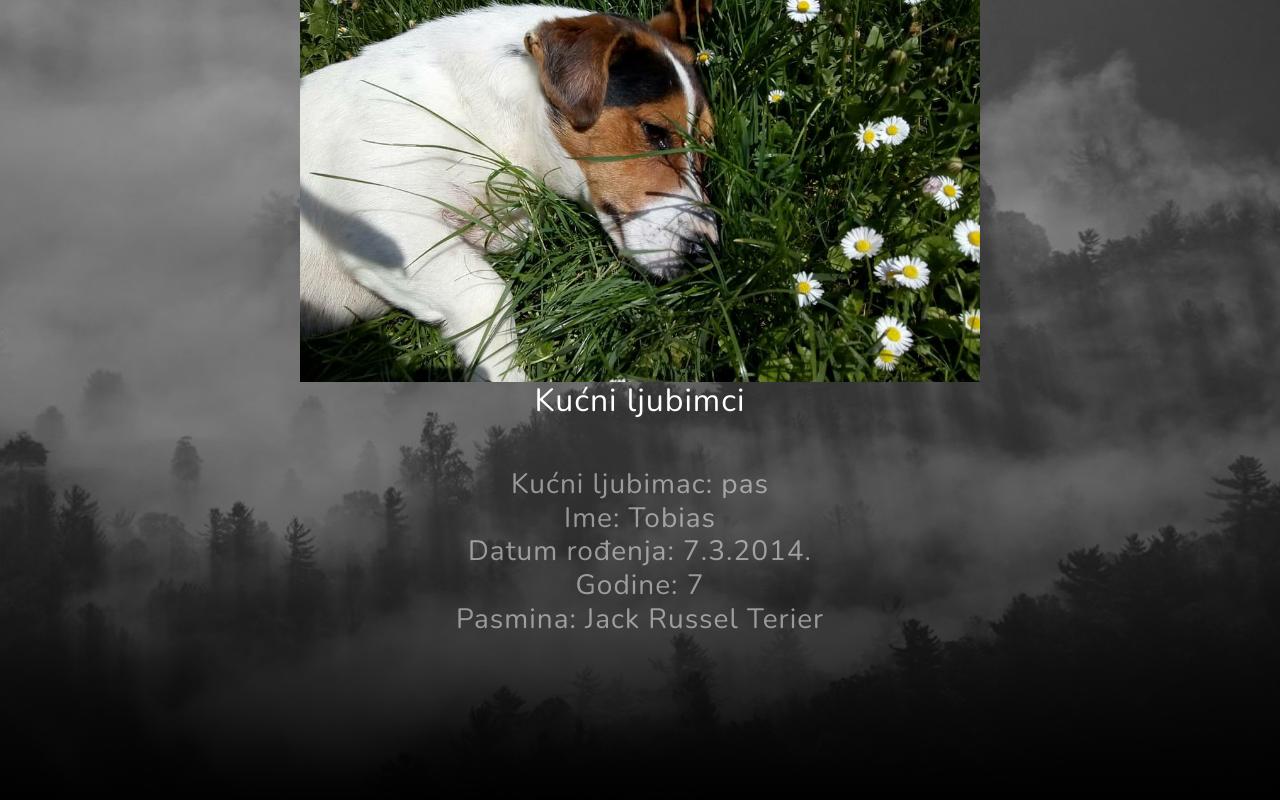
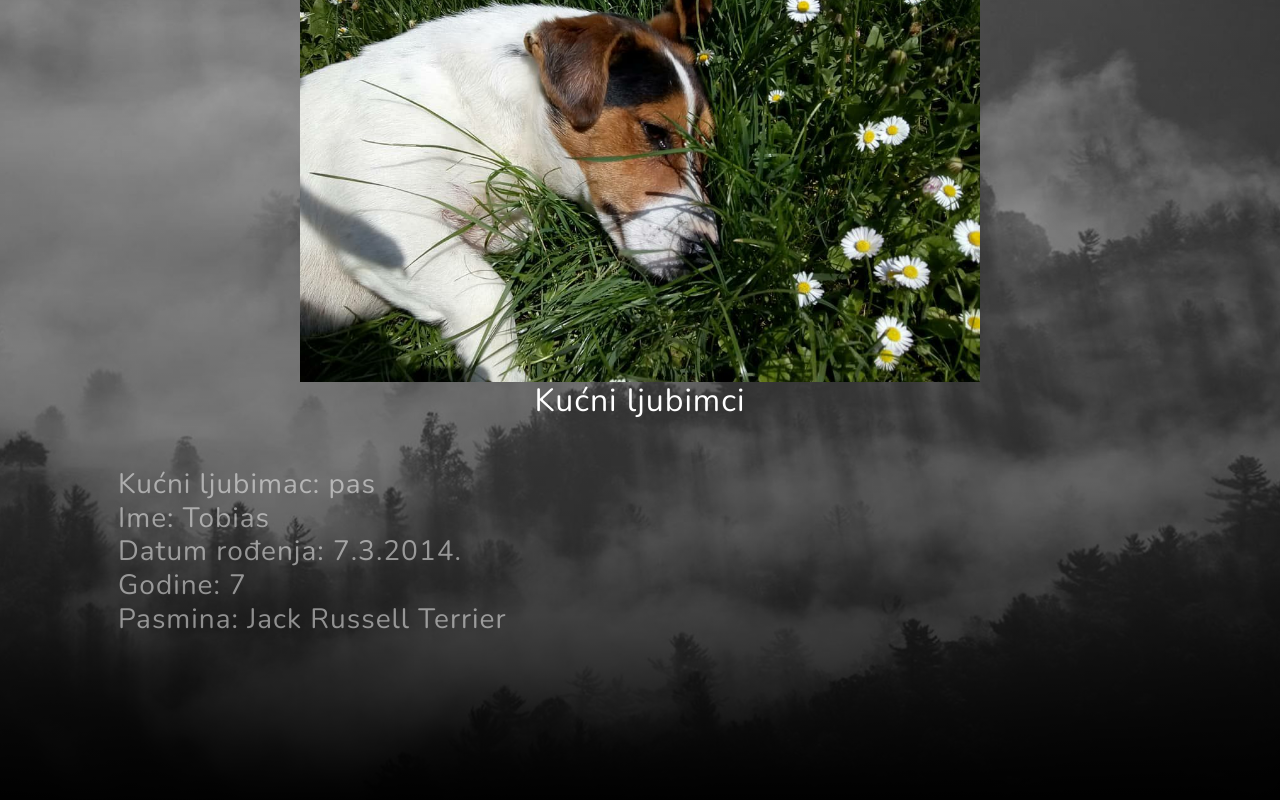
Before and after one commit to TeaKovacic/osobnaWebStranica, a plain HTML site: page index.html in a window 1280 px wide. Shown: the part 3394-4194 px from the top of the page. Drawn offline with nearby package versions, Linux system fonts and the light colour scheme.

Commit message:
Add files via upload

```diff
--- a/index.html
+++ b/index.html
@@ -127,12 +127,12 @@
                     <div class="col-md-10 col-lg-8 mx-auto text-center"><img class="img-fluid" src="assets/img/tobi.jpg" alt="..." /></div>
 
                         <h2 class="text-white mb-5 my-auto text-bottom text-center">Kućni ljubimci</h2>
-						<h3 class="text-white-50 my-auto text-bottom text-center">
+						<h3 class="text-white-50 my-auto text-bottom text-centers">
 						Kućni ljubimac: pas<br>
                         Ime: Tobias<br>
 						Datum rođenja: 7.3.2014.<br>
 						Godine: 7<br>
-						Pasmina: Jack Russel Terier<br>
+						Pasmina: Jack Russell Terrier<br>
 
 
 
```
